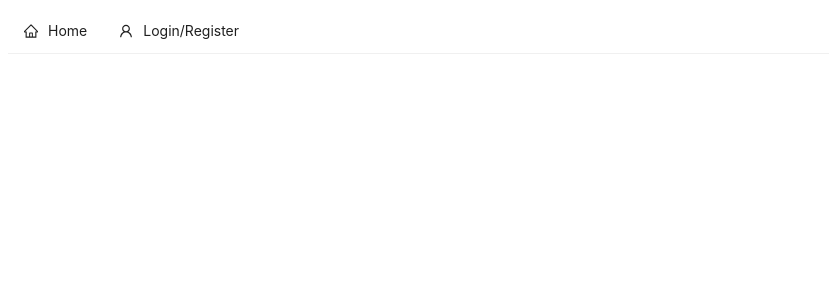
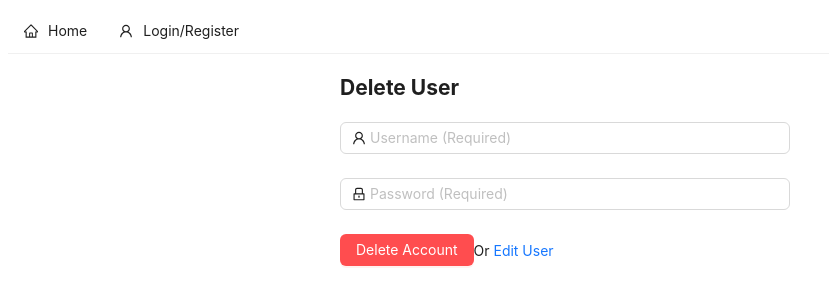
Before and after one commit to 12mmhamdan/Realtor_Capstone, a React (Create React App) app in the folder client/: page /deleteuser in a window 1280 px wide. Before the commit this address had no page. Shown: the top 306 px of the page, without its empty margins (0-829 px from the left). Built offline with nearby package versions, Linux system fonts and the light colour scheme.

Commit message:
delete user functionality sort of working

```diff
--- a/client/src/App.js
+++ b/client/src/App.js
@@ -7,6 +7,7 @@
 import { Navbar } from './components/Navbar.js';
 import { PropertySearchForm } from './pages/PropertySearchForm';
 import EditUser from './pages/EditUser';
+import { DeleteUser } from './pages/DeleteUser';
 
 function App() {
   return (
@@ -20,6 +21,7 @@
           <Route path='/register' element={<Register />} />
           <Route path='/propertysearch' element={<PropertySearchForm />}/>
           <Route path='/edituser' element={<EditUser />}/>
+          <Route path='/deleteuser' element={<DeleteUser />}/>
 
         </Routes>
       </Router>
--- a/client/src/pages/Auth.js
+++ b/client/src/pages/Auth.js
@@ -2,7 +2,7 @@
 import { useNavigate, Route, Routes } from "react-router-dom";
 import Login from "./Login"; // Import your existing Login component
 import RegisterForm from "./RegisterForm"; // Import the new RegisterForm component
-
+import { DeleteUser } from "./DeleteUser";
 
 export const Auth = () => {
     const navigate = useNavigate();
@@ -15,6 +15,7 @@
         navigate('/register');
     };
 
+
     return (
         <div className="auth">
             <button onClick={goToLogin}>Login</button>
@@ -25,6 +26,7 @@
                 <Route path="/login" element={<Login />} />
                 <Route path="/register" element={<RegisterForm navigate={navigate} />} />
 
+
             </Routes>
         </div>
     );
--- /dev/null
+++ b/client/src/pages/DeleteUser.js
@@ -0,0 +1,156 @@
+import React, { useState, useEffect } from "react";
+import axios from "axios";
+import { useCookies } from "react-cookie";
+import { useNavigate } from "react-router-dom";
+import { Button, Form, Input, Popconfirm, message } from "antd";
+import { UserOutlined, LockOutlined } from "@ant-design/icons";
+import { Link } from "react-router-dom";
+
+export const DeleteUser = () => {
+  const [cookies, setCookies] = useCookies(["access_token"]);
+  const [form] = Form.useForm();
+  const navigate = useNavigate();
+
+  const logout = () => {
+    setCookies("access_token", "");
+    window.localStorage.clear();
+    navigate("/");
+  };
+
+  const [user, setUser] = useState({});
+  const [messageText, setMessageText] = useState("");
+
+  useEffect(() => {
+    // Fetch user data based on userID from localStorage
+    const userID = window.localStorage.getItem("userID");
+    if (userID) {
+      // Fetch user data using the user's ID from your API
+      axios.get(`http://localhost:3001/Auth/users/${userID}`, {
+          headers: {
+            Authorization: `${cookies.access_token}`,
+          },
+        })
+        .then((response) => {
+          setUser(response.data);
+        })
+        .catch((error) => {
+          console.error(error);
+        });
+    }
+  }, [cookies.access_token]);
+
+  const onFinish = async (values) => {
+    try {
+      // Check if the current user matches the user to be deleted
+      if (user.username !== values.username) {
+        // Display an error message using Ant Design's message component
+        message.error("You are not authorized to delete this account.");
+        return;
+      }
+
+      const result = await axios.delete(
+        `http://localhost:3001/auth/users/${user._id}`,
+        {
+          data: {
+            username: values.username,
+            password: values.password,
+          },
+          headers: {
+            Authorization: `Bearer ${cookies.access_token}`,
+          },
+        }
+      );
+
+      if (result.data.message) {
+        setMessageText(result.data.message);
+      } else {
+        // Successfully deleted the user
+        // Logout the user
+        logout();
+      }
+    } catch (error) {
+      console.error(error);
+
+      if (
+        error.response &&
+        error.response.status === 401 &&
+        error.response.data.message ===
+          "Unauthorized. You can only delete your own account."
+      ) {
+        // Display an error message using Ant Design's message component
+        message.error("You are not authorized to delete this account.");
+      } else if (
+        error.response &&
+        error.response.status === 401 &&
+        error.response.data.message === "Username or Password is incorrect."
+      ) {
+        setMessageText("Username or Password is incorrect.");
+      }
+    }
+  };
+
+  return (
+    <Form
+      form={form}
+      name="delete_user_form"
+      onFinish={onFinish}
+      labelCol={{ span: 6 }}
+      wrapperCol={{ span: 18 }}
+      style={{ maxWidth: 600, margin: "0 auto" }}
+    >
+      <h2>Delete User</h2>
+      {messageText && <p>{messageText}</p>}
+      <Form.Item
+        name="username"
+        rules={[
+          {
+            required: true,
+            message: "Please enter your Username!",
+          },
+        ]}
+      >
+        <Input
+          prefix={
+            <UserOutlined className="site-form-item-icon" />
+          }
+          placeholder="Username (Required)"
+        />
+      </Form.Item>
+      <Form.Item
+        name="password"
+        rules={[
+          {
+            required: true,
+            message: "Please enter your Password!",
+          },
+        ]}
+      >
+        <Input
+          prefix={
+            <LockOutlined className="site-form-item-icon" />
+          }
+          type="password"
+          placeholder="Password (Required)"
+        />
+      </Form.Item>
+      <Form.Item>
+        <Popconfirm
+          title="Are you sure you want to delete your account?"
+          onConfirm={logout} // Call the logout function when confirmed
+          okText="Yes"
+          cancelText="No"
+        >
+          <Button
+            type="primary"
+            danger
+            htmlType="submit"
+            className="login-form-button"
+          >
+            Delete Account
+          </Button>
+        </Popconfirm>
+        Or <Link to="/edituser">Edit User</Link>
+      </Form.Item>
+    </Form>
+  );
+};
--- a/client/src/pages/EditUser.js
+++ b/client/src/pages/EditUser.js
@@ -4,6 +4,8 @@
 import { useNavigate } from "react-router-dom";
 import { Button, Form, Input, message } from 'antd';
 import { UserOutlined, LockOutlined } from '@ant-design/icons';
+import { Link } from 'react-router-dom';
+
 
 const EditUser = () => {
     const [cookies] = useCookies(["access_token"]);
@@ -120,6 +122,7 @@
                 <Button type="primary" htmlType="submit" className="login-form-button">
                     Update
                 </Button>
+                Or <Link to="/deleteuser">Delete User</Link>
             </Form.Item>
         </Form>
     );
--- a/client/src/pages/Login.js
+++ b/client/src/pages/Login.js
@@ -88,7 +88,7 @@
                 <Button type="primary" htmlType="submit" className="login-form-button">
                     Login
                 </Button>
-                Or <Link to="/register">register now!</Link>
+                Or <Link to="/register">Register Now!</Link>
             </Form.Item>
         </Form>
     );
--- a/client/src/pages/PropertySearchForm.js
+++ b/client/src/pages/PropertySearchForm.js
@@ -41,6 +41,16 @@
       title: 'Last Sale Price',
       dataIndex: "lastSalePrice",
       key: "lastSalePrice"
+    },
+    {
+      title: 'Bedroom(s)',
+      dataIndex: "bedrooms",
+      key: "bedrooms"
+    },
+    {
+      title: 'Bathroom(s)',
+      dataIndex: "bathrooms",
+      key: "bathrooms"
     }
   ];
 
```
Also changed, not shown: 1 other file (tests, documents, lock files or other folders).
